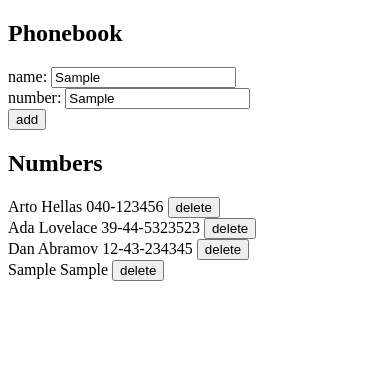
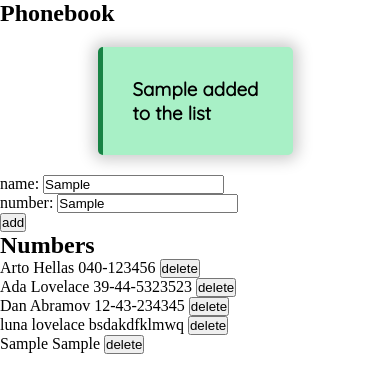
Before and after one commit to rickeymaharjan/fso, a React (Vite) app in the folder part2/phonebook/: page / in a window 390 px wide. Both pictures are taken after typing "Sample", "Sample" into the empty fields and a click on the button "add". Shown: the top 392 px of the page. Built offline with nearby package versions, Linux system fonts and the light colour scheme; no server answers; data requests are answered from the project's data file.

Commit message:
phonebook ex2.17

```diff
--- a/part2/phonebook/db.json
+++ b/part2/phonebook/db.json
@@ -14,6 +14,11 @@
       "name": "Dan Abramov",
       "number": "12-43-234345",
       "id": 3
+    },
+    {
+      "name": "luna lovelace",
+      "number": "bsdakdfklmwq",
+      "id": 4
     }
   ]
 }
--- a/part2/phonebook/package.json
+++ b/part2/phonebook/package.json
@@ -8,7 +8,7 @@
     "build": "vite build",
     "lint": "eslint . --ext js,jsx --report-unused-disable-directives --max-warnings 0",
     "preview": "vite preview",
-    "server": "json-server -p3000 --watch db.json"
+    "server": "json-server -p3003 --watch db.json"
   },
   "dependencies": {
     "axios": "^1.5.1",
@@ -24,6 +24,7 @@
     "eslint-plugin-react-hooks": "^4.6.0",
     "eslint-plugin-react-refresh": "^0.4.3",
     "json-server": "^0.17.3",
+    "sass": "^1.68.0",
     "vite": "^4.4.5"
   }
 }
--- a/part2/phonebook/src/App.jsx
+++ b/part2/phonebook/src/App.jsx
@@ -1,68 +1,107 @@
 import { useState, useEffect } from 'react'
 import PersonForm from './components/PersonForm'
 import Person from './components/Persons'
+import Notification from './components/Notification'
 import personServices from "./services/phonebook"
 
 const App = () => {
+  // Defindin states
   const [persons, setPersons] = useState([])
   const [newName, setNewName] = useState('')
   const [newNumber, setNewNumber] = useState('')
+  const [alert, setAlert] = useState(null)
 
+  // Load the inital data from the database
   useEffect(() => {
     personServices
       .getAll()
       .then(initialContacts => setPersons(initialContacts))
   }, [])
 
+  // Function to add new person to the list
   const addNewPerson = (event) => {
+    // Prevents the page reload
     event.preventDefault()
+
+    // Creating the person object to add to list
     const personObject = {
       name: newName,
       number: newNumber
     }
 
+    // Check if the name entered already exist
     const nameExists = persons.some((person) => person.name == newName)
 
+    // If name exists, then ask the user if they want to update the number for the person
     if (nameExists) {
       const confirm = window.confirm(`${newName} is already added to the phonebook, replace the old number with the new one?`)
       if (confirm) {
+        // Get the matching person's object
         const matchingPerson = persons.find(person => person.name == newName)
+        // Update the number
         const updatedObj = {...matchingPerson, number: newNumber}
+        // Update the number in the server
         personServices.updateNumber(updatedObj.id, updatedObj)
           .then(returnedPerson =>
+            // Display the updated phonebook
             setPersons(persons.map(p => p.id === matchingPerson.id ? returnedPerson : p))
           )
-          .catch(error =>
-            alert(`${matchingPerson.name} deleted from the server`)
-            ,setPersons(persons.filter(p => p.id != matchingPerson.id))
+          .catch(error =>  {
+            // If name has already been deleted from the server then alert the user
+            setAlert(`${matchingPerson.name} has already been deleted from the server`)
+            setTimeout(() => {
+              setAlert(null)
+            }, 5000);
+            // Remove the person from the phonebook
+            setPersons(persons.filter(p => p.id != matchingPerson.id))
+          }
             )
       } else {
         console.log("No changes made.")
       }
-      } else {
-        // Add new contacts in the server
-        personServices.addPerson(personObject)
-        setPersons(persons.concat(personObject))
-        setNewName("")
-      }
+    } else {
+      // Add new contacts in the server and alert the user
+      setTimeout(() => {
+        setAlert(null)
+      }, 5000);
+      setAlert(`${personObject.name} added to the list`)
+      personServices.addPerson(personObject)
+      setPersons(persons.concat(personObject))
+      setNewName("")
+    }
     }
 
+  // Update name in the state
   const handleInputName = (event) => {
     setNewName(event.target.value)
   }
 
+  // Update numnber in the state
   const handleInputNumber = (event) => {
     setNewNumber(event.target.value)
   }
 
+  // Delete user from the server using the id
   const handleDelete = (id) => {
+    // Get the object from the the list
     const match = persons.find(person => id === person.id)
+    // Ask for confirmation
     const confirm = window.confirm(`Delete ${match.name}?`)
+
     if (confirm) {
+      // Remove the person from the server
       personServices.deletePerson(match.id)
+      .then(() => console.log(console.log(`${match.name} has been deleted from the server`)))
+      .catch(error =>  {
+        // Alert the user if the name has already been deleted from the server
+        setAlert(`${match.name} has already been deleted from the server`)
+        setTimeout(() => {
+          setAlert(null)
+        }, 5000);
+      })
       console.log(`'${match.name}' removed from the list.`)
-      const updatedList = persons.filter(person => person.id != match.id)
-      setPersons(updatedList)
+      // Update the state
+      setPersons((persons.filter(p => p.id != match.id)))
     } else {
       console.log("No changes made.")
     }
@@ -71,6 +110,8 @@ const App = () => {
   return (
     <div>
       <h2>Phonebook</h2>
+
+      <Notification message={alert}/>
 
       <PersonForm handleInputName={handleInputName} handleInputNumber={handleInputNumber} addNewPerson={addNewPerson}/>
 
--- /dev/null
+++ b/part2/phonebook/src/components/Notification.jsx
@@ -0,0 +1,13 @@
+const Notification = ({message}) => {
+        if (message == null) {
+            return null
+        }
+
+        return (
+            <div className="alert success-alert">
+                <h3>{message}</h3>
+            </div>
+        )
+}
+
+export default Notification
--- /dev/null
+++ b/part2/phonebook/src/index.scss
@@ -0,0 +1,47 @@
+@import url('https://fonts.googleapis.com/css?family=Quicksand&display=swap');
+*{
+  margin:0;
+  padding:0;
+  box-sizing:border-box;
+}
+h3{
+    font-family:Quicksand;
+}
+.alert{
+  width:50%;
+  margin:20px auto;
+  padding:30px;
+  position:relative;
+  border-radius:5px;
+  box-shadow:0 0 15px 5px #ccc;
+}
+.close{
+  position:absolute;
+  width:30px;
+  height:30px;
+  opacity:0.5;
+  border-width:1px;
+  border-style:solid;
+  border-radius:50%;
+  right:15px;
+  top:25px;
+  text-align:center;
+  font-size:1.6em;
+  cursor:pointer;
+}
+@mixin alert($name,$bgColor){
+  $accentColor:darken($bgColor,50);
+  .#{$name}{
+    background-color:#{$bgColor};
+    border-left:5px solid $accentColor;
+    .close{
+      border-color:$accentColor;
+      color:$accentColor;
+    }
+  }
+}
+
+@include alert(simple-alert,#ebebeb);
+@include alert(success-alert,#a8f0c6);
+@include alert(danger-alert,#f7a7a3);
+@include alert(warning-alert,#ffd48a);
--- a/part2/phonebook/src/main.jsx
+++ b/part2/phonebook/src/main.jsx
@@ -1,6 +1,7 @@
 import React from 'react'
 import ReactDOM from 'react-dom/client'
 import App from './App.jsx'
+import './index.scss'
 
 
 ReactDOM.createRoot(document.getElementById('root')).render(
--- a/part2/phonebook/src/services/phonebook.js
+++ b/part2/phonebook/src/services/phonebook.js
@@ -1,6 +1,6 @@
 import axios from "axios";
 
-const baseUrl = "http://localhost:3000/persons";
+const baseUrl = "http://localhost:3003/persons";
 
 const addPerson = (person) => {
   const request = axios.post(baseUrl, person);
```
Also changed, not shown: 1 other file (tests, documents, lock files or other folders).
